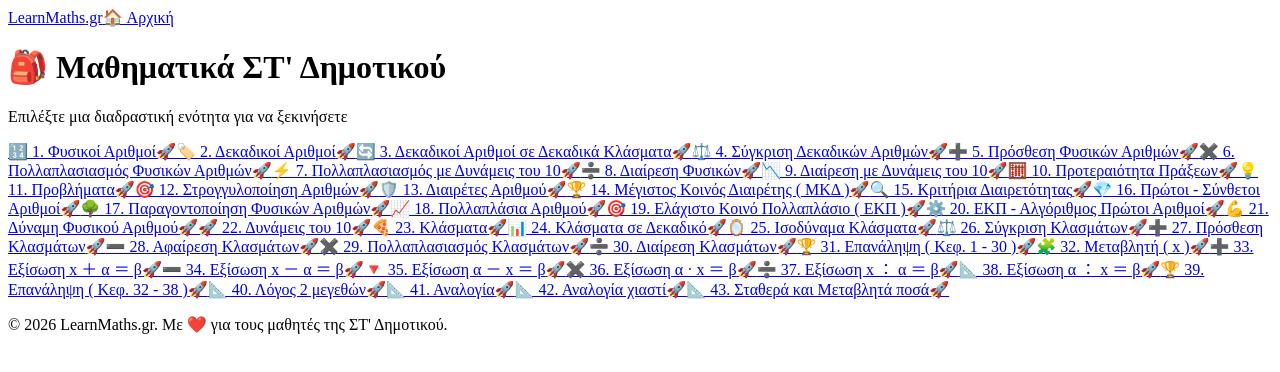
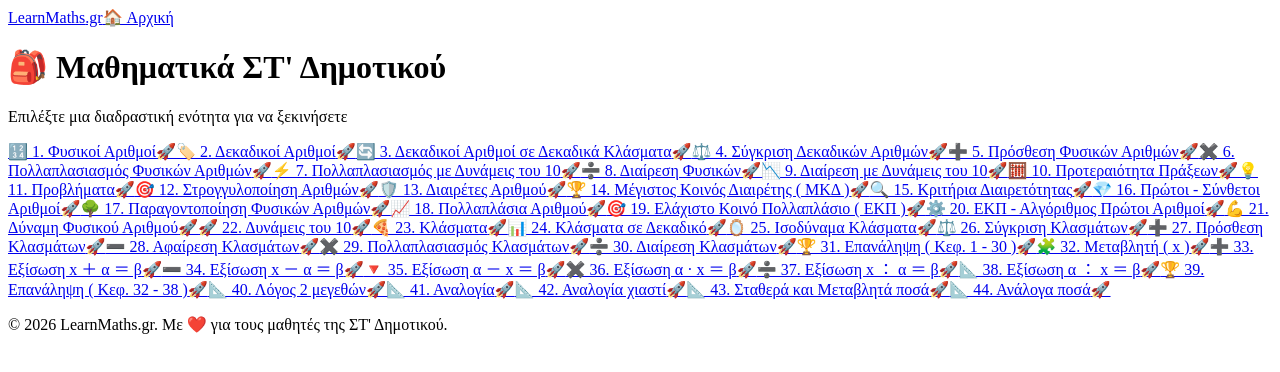
Before and after one commit to gkrimpas-lab/learn-maths-2026, a Next.js app: page /st-dimotikou in a window 1280 px wide. Shown: the top 372 px of the page. Built offline with nearby package versions, Linux system fonts and the light colour scheme.

Commit message:
Update index.js

```diff
--- a/pages/st-dimotikou/index.js
+++ b/pages/st-dimotikou/index.js
@@ -47,7 +47,8 @@ export default function STDimotikouMenu() {
     { id: '40-logos', label: '📐 40. Λόγος 2 μεγεθών', href: '/st-dimotikou/40-logos' },
     { id: '41-analogia', label: '📐 41. Αναλογία', href: '/st-dimotikou/41-analogia' },
     { id: '42-analogia-xiasti', label: '📐 42. Αναλογία χιαστί', href: '/st-dimotikou/42-analogia-xiasti' },
-    { id: '43-posa', label: '📐 43. Σταθερά και Μεταβλητά ποσά', href: '/st-dimotikou/43-posa' }
+    { id: '43-posa', label: '📐 43. Σταθερά και Μεταβλητά ποσά', href: '/st-dimotikou/43-posa' },
+    { id: '44-analoga-posa', label: '📐 44. Ανάλογα ποσά', href: '/st-dimotikou/44-analoga-posa' }
   ];
 
   return (
```
